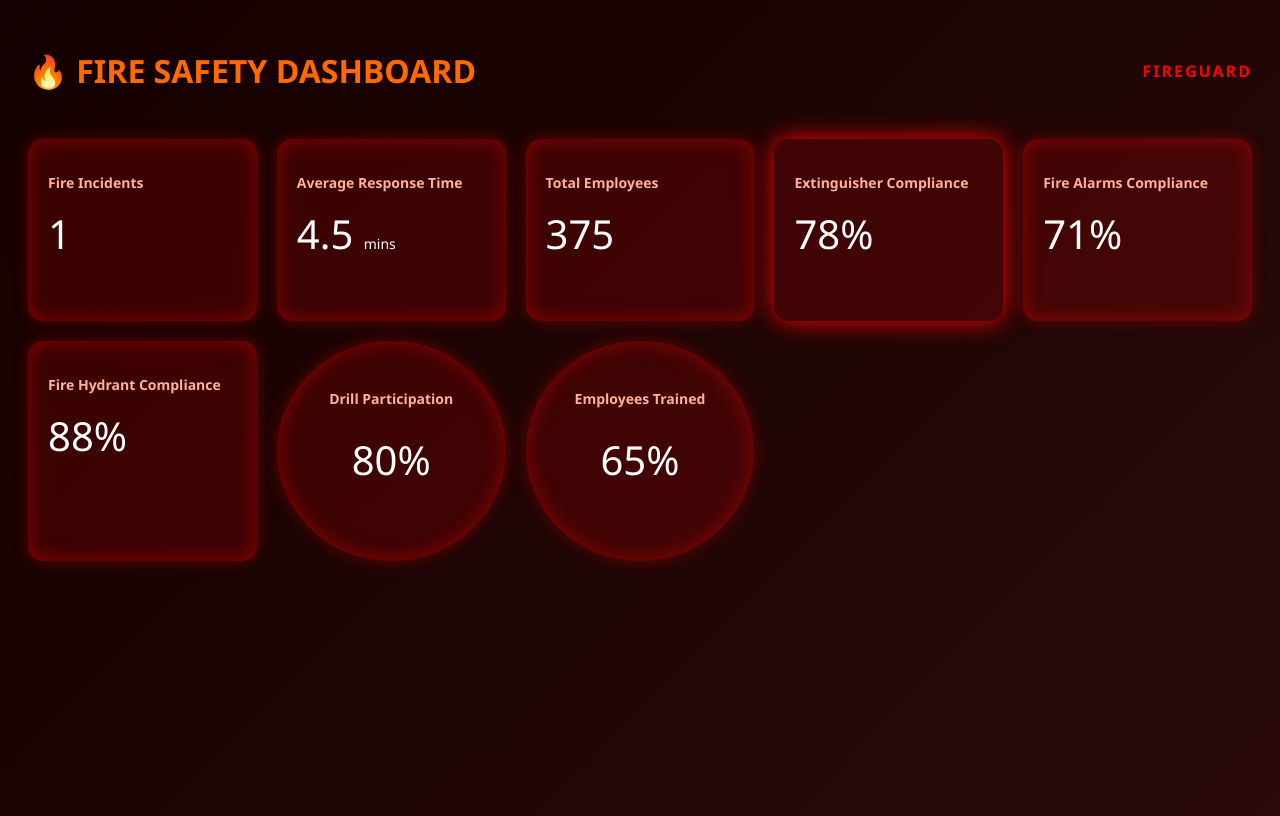
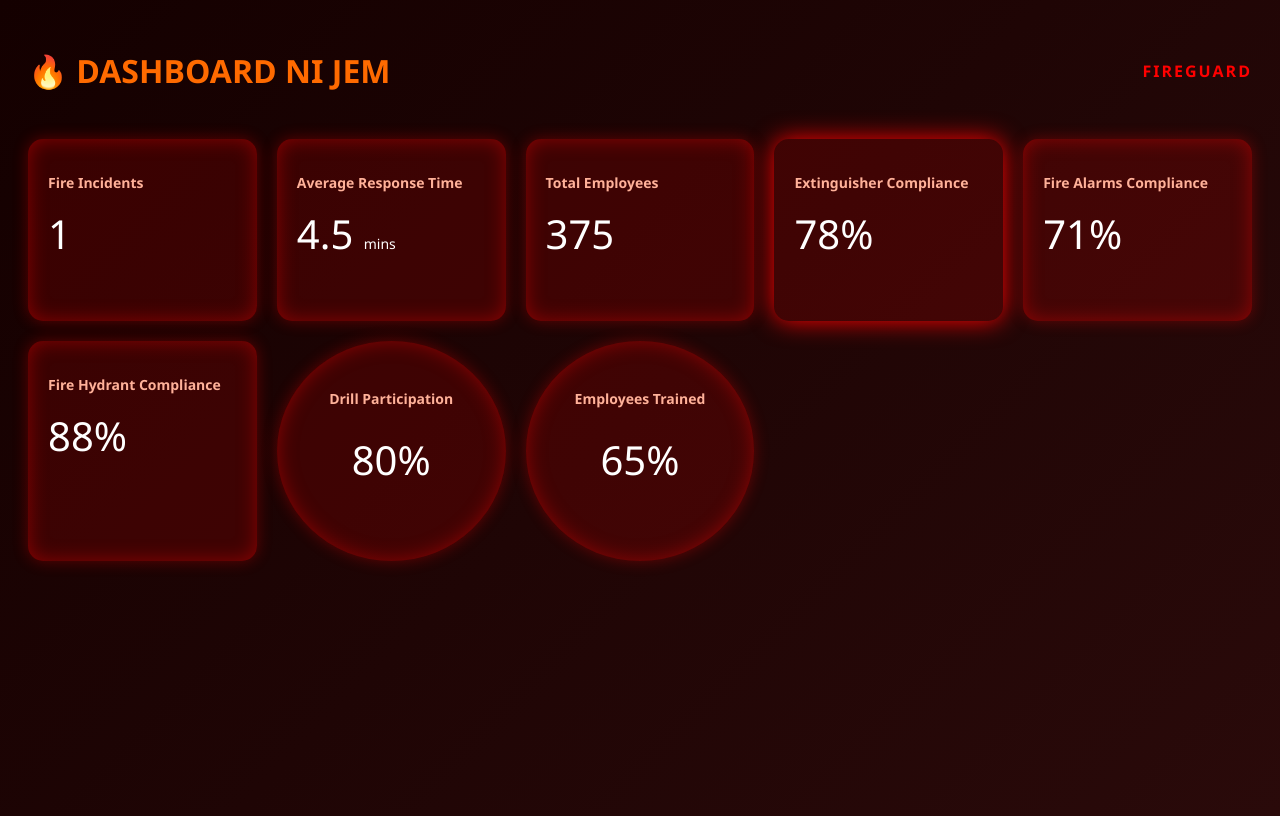
Before and after one commit to datsjerms/FIREGUARD, a plain HTML site: page dashboard.html in a window 1280 px wide. Drawn offline with Linux system fonts and the light colour scheme.

Commit message:
Update dashboard title and header text

```diff
--- a/dashboard.html
+++ b/dashboard.html
@@ -8,7 +8,7 @@
 <body class="dashboard-body">
 
     <header class="dashboard-header">
-        <h1>🔥 FIRE SAFETY DASHBOARD</h1>
+        <h1>🔥 DASHBOARD NI JEM</h1>
         <span class="logo">FIREGUARD</span>
     </header>
 
```
